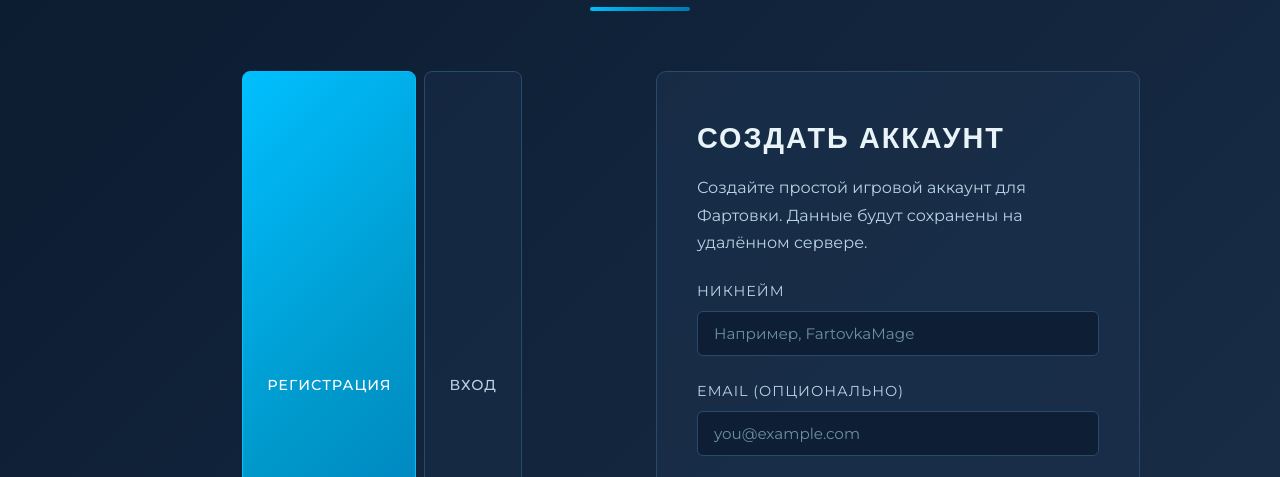
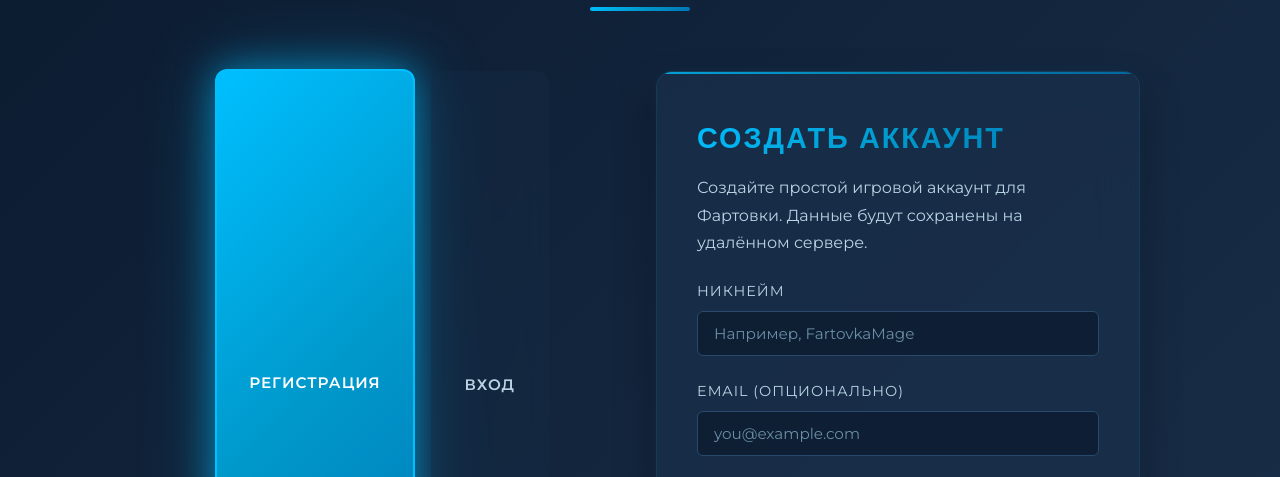
Before and after one commit to maksaikadll/Fartovka_Web, a plain HTML site: page account.html in a window 1280 px wide. Both pictures are taken after a click on the button "РЕГИСТРАЦИЯ". Shown: the part 251-728 px from the top of the page. Drawn offline with nearby package versions, Linux system fonts and the light colour scheme; no server answers.

Commit message:
Add beautiful tab transitions and enhanced UI animations for account forms

```diff
--- a/account.js
+++ b/account.js
@@ -98,25 +98,40 @@ const renderMyAccount = (user) => {
     if (profileId) profileId.textContent = String(user.id ?? '—');
 };
 
-// Tab switching logic
+// Tab switching logic with smooth transitions
 if (accountTabs) {
     accountTabs.forEach(tab => {
         tab.addEventListener('click', () => {
             const targetForm = tab.getAttribute('data-form');
 
+            // Don't switch if already active
+            if (tab.classList.contains('active')) return;
+
             // Remove active class from all tabs
             accountTabs.forEach(t => t.classList.remove('active'));
             tab.classList.add('active');
 
-            // Hide all forms and show target form
-            if (registerForm) registerForm.style.display = 'none';
-            if (loginForm) loginForm.style.display = 'none';
+            // Animate form transitions
+            const currentForm = document.querySelector('.account-form[style*="display: block"]') || registerForm;
+            const newForm = targetForm === 'register' ? registerForm : loginForm;
 
-            if (targetForm === 'register' && registerForm) {
-                registerForm.style.display = 'block';
-            } else if (targetForm === 'login' && loginForm) {
-                loginForm.style.display = 'block';
+            if (currentForm && currentForm !== newForm) {
+                currentForm.classList.add('fade-out');
+                setTimeout(() => {
+                    currentForm.style.display = 'none';
+                    currentForm.classList.remove('fade-out');
+                }, 300);
             }
+
+            setTimeout(() => {
+                if (newForm) {
+                    newForm.style.display = 'block';
+                    newForm.classList.add('fade-in');
+                    setTimeout(() => {
+                        newForm.classList.remove('fade-in');
+                    }, 500);
+                }
+            }, currentForm && currentForm !== newForm ? 300 : 0);
         });
     });
 }
--- a/styles.css
+++ b/styles.css
@@ -633,34 +633,165 @@ section {
 
 .account-tabs {
     display: flex;
-    gap: 0.5rem;
+    gap: 1rem;
     margin-bottom: 2rem;
     justify-content: center;
     flex-wrap: wrap;
+    position: relative;
 }
 
 .account-tabs .tab-btn {
-    padding: 0.75rem 1.5rem;
-    background: rgba(26, 47, 74, 0.5);
-    border: 1px solid var(--border-color);
-    border-radius: 8px;
+    padding: 0.8rem 2rem;
+    background: rgba(26, 47, 74, 0.3);
+    border: 2px solid transparent;
+    border-radius: 12px;
     color: var(--text-secondary);
     cursor: pointer;
-    transition: all 0.3s ease;
+    transition: all 0.4s cubic-bezier(0.4, 0, 0.2, 1);
     font-family: 'Montserrat', sans-serif;
-    font-size: 0.9rem;
-    font-weight: 500;
+    font-size: 0.95rem;
+    font-weight: 600;
+    text-transform: uppercase;
+    letter-spacing: 1px;
+    position: relative;
+    overflow: hidden;
+    backdrop-filter: blur(10px);
+}
+
+.account-tabs .tab-btn::before {
+    content: '';
+    position: absolute;
+    top: 0;
+    left: -100%;
+    width: 100%;
+    height: 100%;
+    background: linear-gradient(90deg, transparent, rgba(0, 191, 255, 0.2), transparent);
+    transition: left 0.5s ease;
+}
+
+.account-tabs .tab-btn:hover::before {
+    left: 100%;
 }
 
 .account-tabs .tab-btn:hover {
-    background: rgba(26, 47, 74, 0.7);
-    border-color: var(--primary-color);
+    background: rgba(26, 47, 74, 0.6);
+    border-color: rgba(0, 191, 255, 0.5);
+    color: var(--text-primary);
+    transform: translateY(-2px);
+    box-shadow: 0 8px 25px rgba(0, 191, 255, 0.15);
 }
 
 .account-tabs .tab-btn.active {
     background: var(--gradient-primary);
     color: white;
     border-color: var(--primary-color);
+    box-shadow: 0 0 30px rgba(0, 191, 255, 0.4), 0 0 60px rgba(0, 191, 255, 0.2);
+    transform: translateY(-2px);
+    animation: pulseGlow 2s ease-in-out infinite;
+}
+
+@keyframes pulseGlow {
+    0%, 100% {
+        box-shadow: 0 0 30px rgba(0, 191, 255, 0.4), 0 0 60px rgba(0, 191, 255, 0.2);
+    }
+    50% {
+        box-shadow: 0 0 40px rgba(0, 191, 255, 0.6), 0 0 80px rgba(0, 191, 255, 0.3);
+    }
+}
+
+.account-tabs .tab-btn:active {
+    transform: translateY(0);
+    transition: transform 0.1s ease;
+}
+
+/* Form transitions */
+.account-form {
+    animation: fadeInUp 0.5s ease-out;
+}
+
+.account-form.fade-out {
+    animation: fadeOutDown 0.3s ease-in forwards;
+}
+
+.account-form.fade-in {
+    animation: fadeInUp 0.5s ease-out;
+}
+
+/* Staggered form element animations */
+.account-form .form-group {
+    animation: slideInLeft 0.6s ease-out forwards;
+    opacity: 0;
+}
+
+.account-form .form-group:nth-child(1) { animation-delay: 0.1s; }
+.account-form .form-group:nth-child(2) { animation-delay: 0.2s; }
+.account-form .form-group:nth-child(3) { animation-delay: 0.3s; }
+
+.account-form .account-submit-btn {
+    animation: slideInUp 0.6s ease-out 0.4s forwards;
+    opacity: 0;
+}
+
+@keyframes slideInLeft {
+    from {
+        opacity: 0;
+        transform: translateX(-30px);
+    }
+    to {
+        opacity: 1;
+        transform: translateX(0);
+    }
+}
+
+@keyframes slideInUp {
+    from {
+        opacity: 0;
+        transform: translateY(20px);
+    }
+    to {
+        opacity: 1;
+        transform: translateY(0);
+    }
+}
+
+@keyframes fadeInUp {
+    from {
+        opacity: 0;
+        transform: translateY(20px);
+    }
+    to {
+        opacity: 1;
+        transform: translateY(0);
+    }
+}
+
+@keyframes fadeOutDown {
+    from {
+        opacity: 1;
+        transform: translateY(0);
+    }
+    to {
+        opacity: 0;
+        transform: translateY(-20px);
+    }
+}
+
+/* Tab indicator animation */
+.account-tabs::after {
+    content: '';
+    position: absolute;
+    bottom: -10px;
+    left: 0;
+    width: calc(50% - 0.5rem);
+    height: 3px;
+    background: var(--gradient-primary);
+    border-radius: 2px;
+    transition: all 0.4s cubic-bezier(0.4, 0, 0.2, 1);
+    box-shadow: 0 0 10px rgba(0, 191, 255, 0.5);
+}
+
+.account-tabs .tab-btn.active:last-child::after {
+    left: calc(50% + 0.5rem);
 }
 
 .account-grid {
@@ -673,10 +804,25 @@ section {
 
 .account-form,
 .account-info {
-    background: rgba(26, 47, 74, 0.7);
-    border: 1px solid var(--border-color);
-    border-radius: 10px;
+    background: rgba(26, 47, 74, 0.8);
+    backdrop-filter: blur(20px);
+    border: 1px solid rgba(0, 191, 255, 0.1);
+    border-radius: 16px;
     padding: 2.5rem;
+    box-shadow: 0 20px 40px rgba(0, 0, 0, 0.3), 0 0 20px rgba(0, 191, 255, 0.05);
+    position: relative;
+    overflow: hidden;
+}
+
+.account-form::before {
+    content: '';
+    position: absolute;
+    top: 0;
+    left: 0;
+    right: 0;
+    height: 2px;
+    background: var(--gradient-primary);
+    opacity: 0.8;
 }
 
 .account-title {
@@ -687,6 +833,27 @@ section {
     color: var(--text-primary);
     text-transform: uppercase;
     letter-spacing: 2px;
+    background: var(--gradient-primary);
+    -webkit-background-clip: text;
+    -webkit-text-fill-color: transparent;
+    background-clip: text;
+    position: relative;
+}
+
+.account-title::after {
+    content: '';
+    position: absolute;
+    bottom: -5px;
+    left: 50%;
+    transform: translateX(-50%);
+    width: 0;
+    height: 2px;
+    background: var(--gradient-primary);
+    transition: width 0.4s ease;
+}
+
+.account-form:hover .account-title::after {
+    width: 100%;
 }
 
 .account-subtitle {
```
